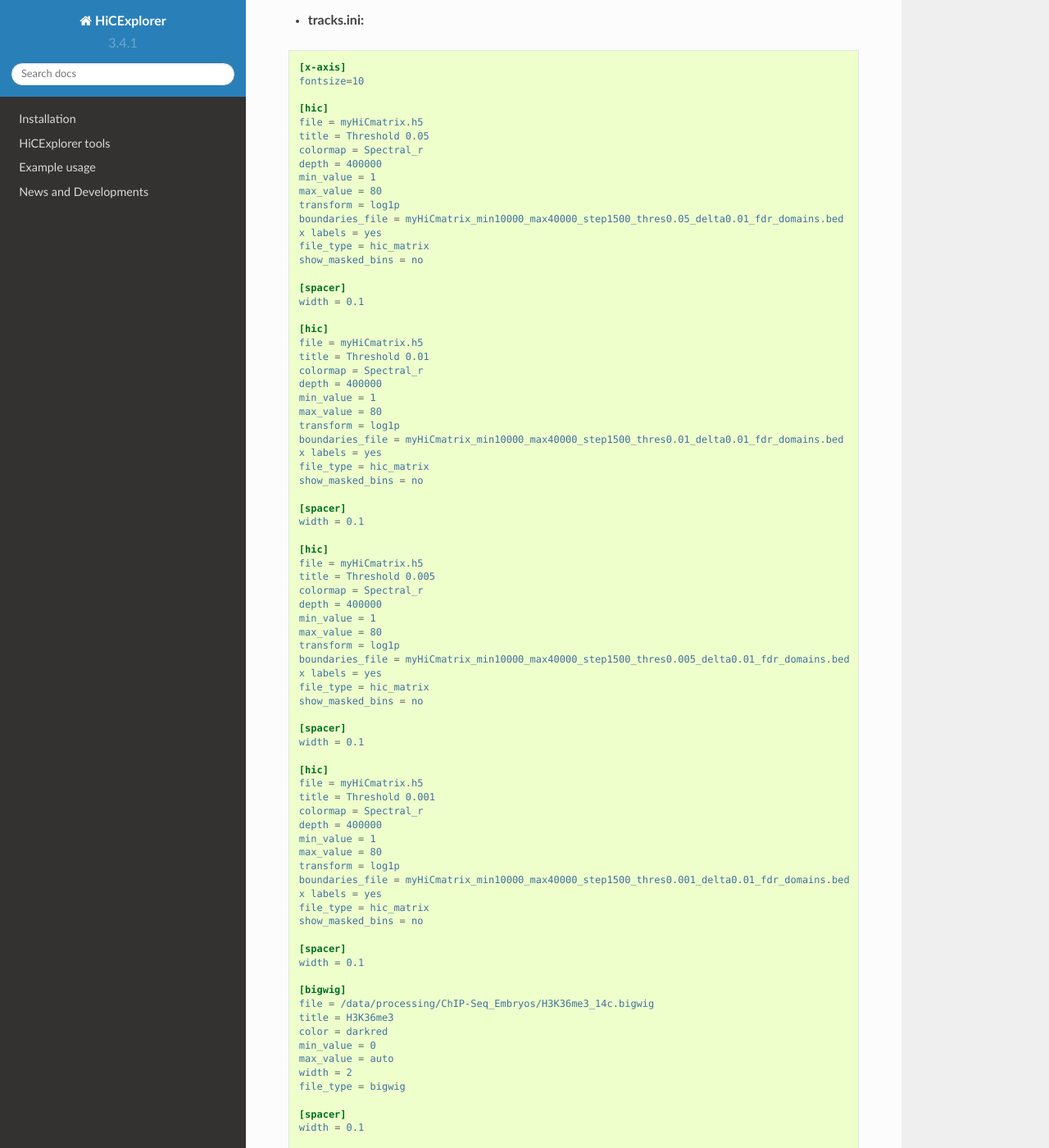
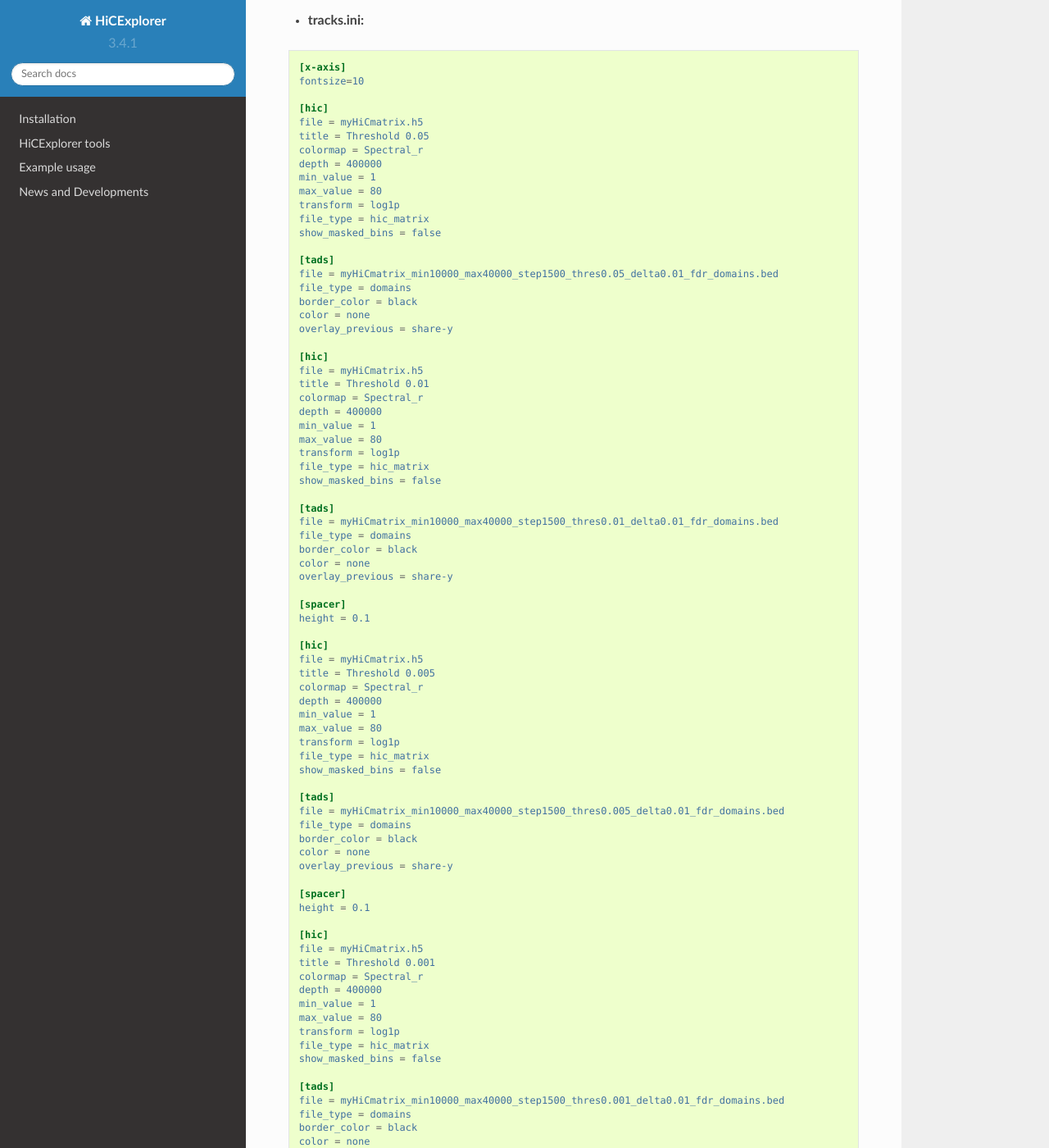
Before and after one commit to deeptools/HiCExplorer, a Sphinx documentation site: the page built from docs/content/tools/hicFindTADs.rst, in a window 1280 px wide and 1400 px high, scrolled down 1807 px. Shown: the whole window at 82% size. Built offline with Sphinx 7.4.7 and the Read the Docs theme 2.0.0, drawn with Linux system fonts in a browser that asks for light colours; some of the changed text lies outside the part shown.

Commit message:
update the ini files of the docs

```diff
--- a/docs/content/tools/hicFindTADs.rst
+++ b/docs/content/tools/hicFindTADs.rst
@@ -83,13 +83,15 @@ Multiple combinations of parameters can be tested that way with only one z-score
     min_value = 1
     max_value = 80
     transform = log1p
-    boundaries_file = myHiCmatrix_min10000_max40000_step1500_thres0.05_delta0.01_fdr_domains.bed
-    x labels = yes
     file_type = hic_matrix
-    show_masked_bins = no
+    show_masked_bins = false
 
-    [spacer]
-    width = 0.1
+    [tads]
+    file = myHiCmatrix_min10000_max40000_step1500_thres0.05_delta0.01_fdr_domains.bed
+    file_type = domains
+    border_color = black
+    color = none
+    overlay_previous = share-y
 
     [hic]
     file = myHiCmatrix.h5
@@ -99,13 +101,18 @@ Multiple combinations of parameters can be tested that way with only one z-score
     min_value = 1
     max_value = 80
     transform = log1p
-    boundaries_file = myHiCmatrix_min10000_max40000_step1500_thres0.01_delta0.01_fdr_domains.bed
-    x labels = yes
     file_type = hic_matrix
-    show_masked_bins = no
+    show_masked_bins = false
+
+    [tads]
+    file = myHiCmatrix_min10000_max40000_step1500_thres0.01_delta0.01_fdr_domains.bed
+    file_type = domains
+    border_color = black
+    color = none
+    overlay_previous = share-y
 
     [spacer]
-    width = 0.1
+    height = 0.1
 
     [hic]
     file = myHiCmatrix.h5
@@ -115,13 +122,18 @@ Multiple combinations of parameters can be tested that way with only one z-score
     min_value = 1
     max_value = 80
     transform = log1p
-    boundaries_file = myHiCmatrix_min10000_max40000_step1500_thres0.005_delta0.01_fdr_domains.bed
-    x labels = yes
     file_type = hic_matrix
-    show_masked_bins = no
+    show_masked_bins = false
+
+    [tads]
+    file = myHiCmatrix_min10000_max40000_step1500_thres0.005_delta0.01_fdr_domains.bed
+    file_type = domains
+    border_color = black
+    color = none
+    overlay_previous = share-y
 
     [spacer]
-    width = 0.1
+    height = 0.1
 
     [hic]
     file = myHiCmatrix.h5
@@ -131,13 +143,18 @@ Multiple combinations of parameters can be tested that way with only one z-score
     min_value = 1
     max_value = 80
     transform = log1p
-    boundaries_file = myHiCmatrix_min10000_max40000_step1500_thres0.001_delta0.01_fdr_domains.bed
-    x labels = yes
     file_type = hic_matrix
-    show_masked_bins = no
+    show_masked_bins = false
+
+    [tads]
+    file = myHiCmatrix_min10000_max40000_step1500_thres0.001_delta0.01_fdr_domains.bed
+    file_type = domains
+    border_color = black
+    color = none
+    overlay_previous = share-y
 
     [spacer]
-    width = 0.1
+    height = 0.1
 
     [bigwig]
     file = /data/processing/ChIP-Seq_Embryos/H3K36me3_14c.bigwig
@@ -145,19 +162,18 @@ Multiple combinations of parameters can be tested that way with only one z-score
     color = darkred
     min_value = 0
     max_value = auto
-    width = 2
+    height = 2
     file_type = bigwig
 
     [spacer]
-    width = 0.1
+    height = 0.1
 
     [genes]
     file = /data/group/bedfiles/dm6/genes_sorted.bed
     title = genes
     color = black
-    width = 18
-    labels = on
-    type = genes
+    height = 18
+    labels = true
     file_type = bed
 
 
--- a/docs/content/tools/hicPlotTADs.rst
+++ b/docs/content/tools/hicPlotTADs.rst
@@ -56,12 +56,12 @@
     [tads]
     file = domains.bed
     file_type = domains
-    border color = black
+    border_color = black
     color = none
     # the tads are overlay over the hic-matrix
     # the share-y options sets the y-axis to be shared
     # between the Hi-C matrix and the TADs.
-    overlay previous = share-y
+    overlay_previous = share-y
 
     [spacer]
 
```
Also changed, not shown: docs/content/mES-HiC_analysis.rst (+9 -12 lines), 1 other file.
